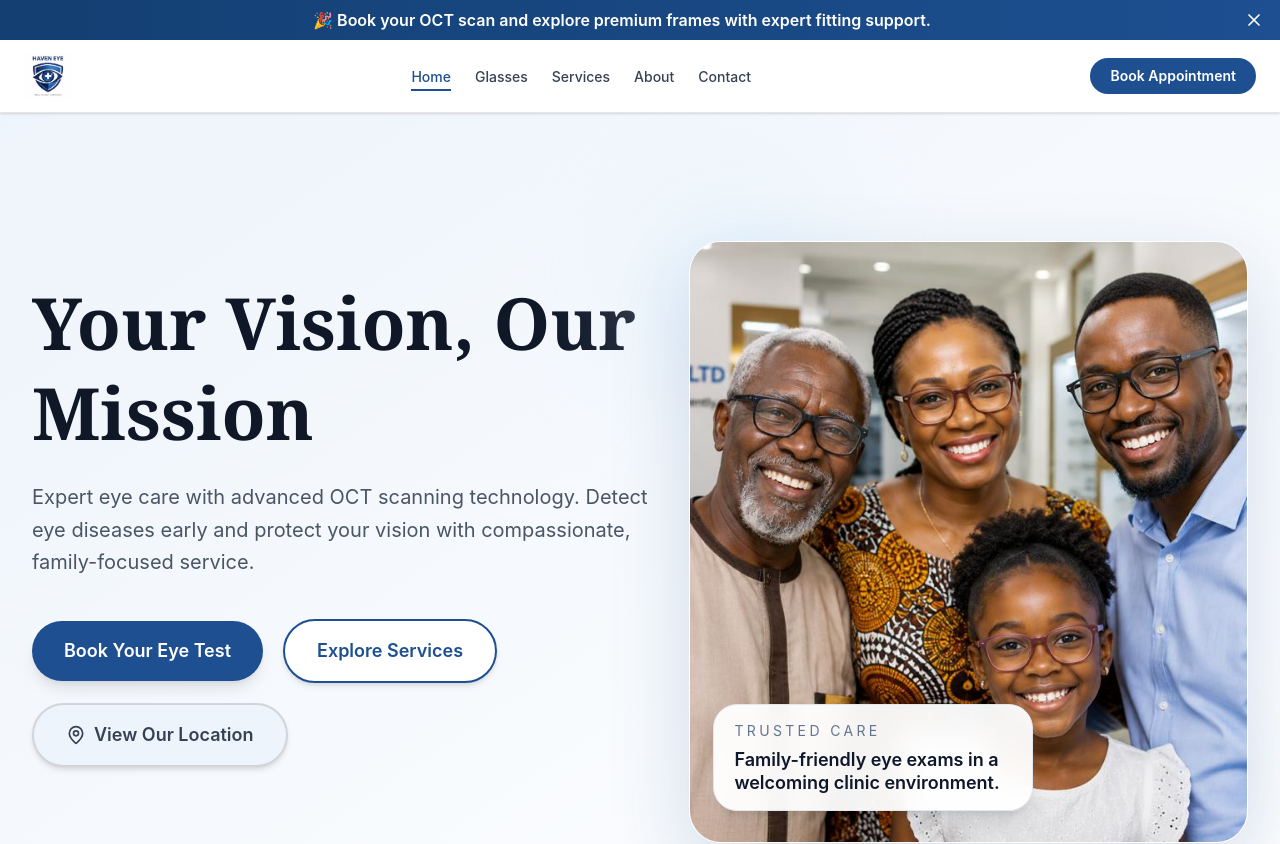
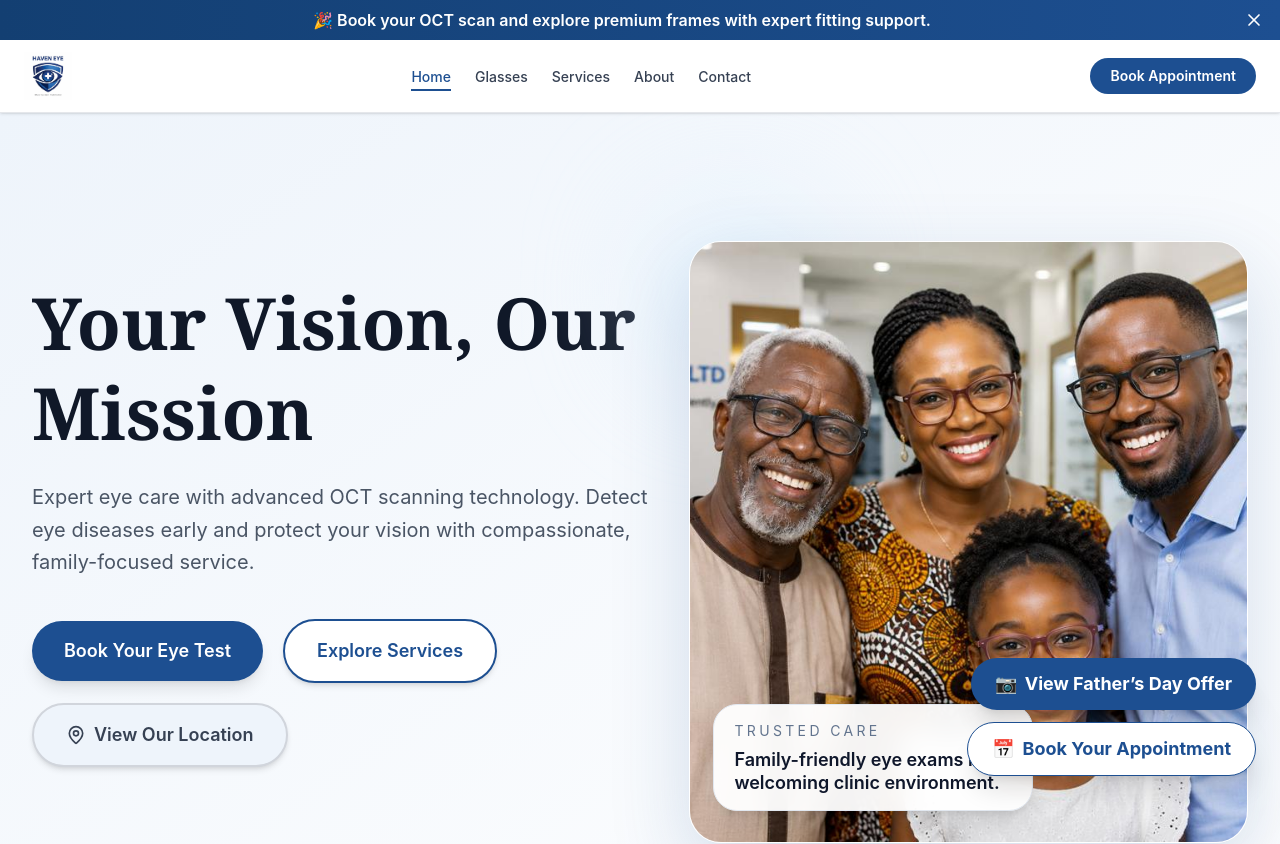
Before and after one commit to Barmoo/haven-eyes-project, a React (Vite) app: page / in a window 1280 px wide. Shown: the top 844 px of the page. Built offline with nearby package versions, Linux system fonts and the light colour scheme.

Commit message:
changes made

```diff
--- a/src/components/stickyCtaButton.jsx
+++ b/src/components/stickyCtaButton.jsx
@@ -1,34 +1,47 @@
-import React, { useState, useEffect } from 'react';
+import React, { useState } from 'react';
 
 const StickyCtaButton = () => {
-  const [isVisible, setIsVisible] = useState(false);
-
-  useEffect(() => {
-    const handleScroll = () => {
-      const heroElement = document.getElementById('hero-section');
-      if (heroElement) {
-        const heroBottom = heroElement.getBoundingClientRect().bottom;
-        setIsVisible(heroBottom < 0);
-      }
-    };
-
-    window.addEventListener('scroll', handleScroll);
-    return () => window.removeEventListener('scroll', handleScroll);
-  }, []);
-
-  if (!isVisible) return null;
+  const [showPreview, setShowPreview] = useState(false);
 
   return (
-    <div className="fixed bottom-6 right-6 z-50 animate-bounce">
+    <>
+      <div className="fixed bottom-6 right-6 z-50 flex flex-col items-end gap-3">
+        <button
+          onClick={() => setShowPreview(true)}
+          className="bg-[#1d4f91] text-white font-bold py-3 px-6 rounded-full shadow-xl hover:bg-[#133f72] transition-all duration-300 flex items-center gap-2 text-base sm:text-lg"
+        >
+          <span>📷</span> View Father’s Day Offer
+        </button>
         <a
           href="https://haveneye.simplybook.me/v2/"
           target="_blank"
           rel="noopener noreferrer"
-        className="bg-[#1d4f91] text-white font-bold py-3 px-6 rounded-full shadow-xl hover:bg-[#133f72] transition-all duration-300 flex items-center gap-2 text-base sm:text-lg"
+          className="bg-white text-[#1d4f91] font-bold py-3 px-6 rounded-full shadow-xl border border-[#1d4f91] hover:bg-[#eef4fb] transition-all duration-300 flex items-center gap-2 text-base sm:text-lg"
         >
-        <span>📅</span> Book Appointment
+          <span>📅</span> Book Your Appointment
         </a>
       </div>
+
+      {showPreview && (
+        <div className="fixed inset-0 z-50 flex items-center justify-center bg-slate-950/80 p-4">
+          <div className="relative max-w-5xl w-full rounded-[2rem] overflow-hidden bg-white shadow-2xl">
+            <button
+              onClick={() => setShowPreview(false)}
+              className="absolute top-4 right-4 z-10 inline-flex h-11 w-11 items-center justify-center rounded-full bg-white text-slate-900 shadow-md hover:bg-slate-100 transition"
+              aria-label="Close image preview"
+            >
+              ✕
+            </button>
+            <img
+              src="/images/offers/father's day.jpeg"
+              alt="Father's Day offer preview"
+              className="w-full h-auto max-h-[85vh] object-cover"
+              loading="lazy"
+            />
+          </div>
+        </div>
+      )}
+    </>
   );
 };
 
```
Also changed, not shown: public/images/offers/father's day.jpeg (added), 1 other file (tests, documents, lock files or other folders). Lines whose indentation alone changed are shown as unchanged.
